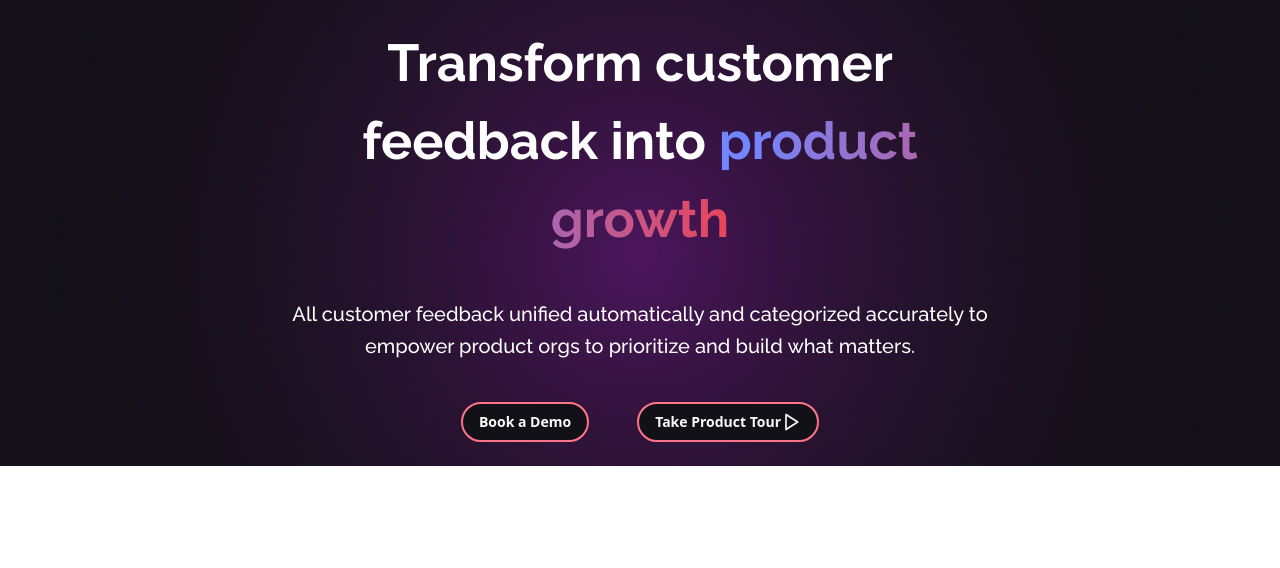
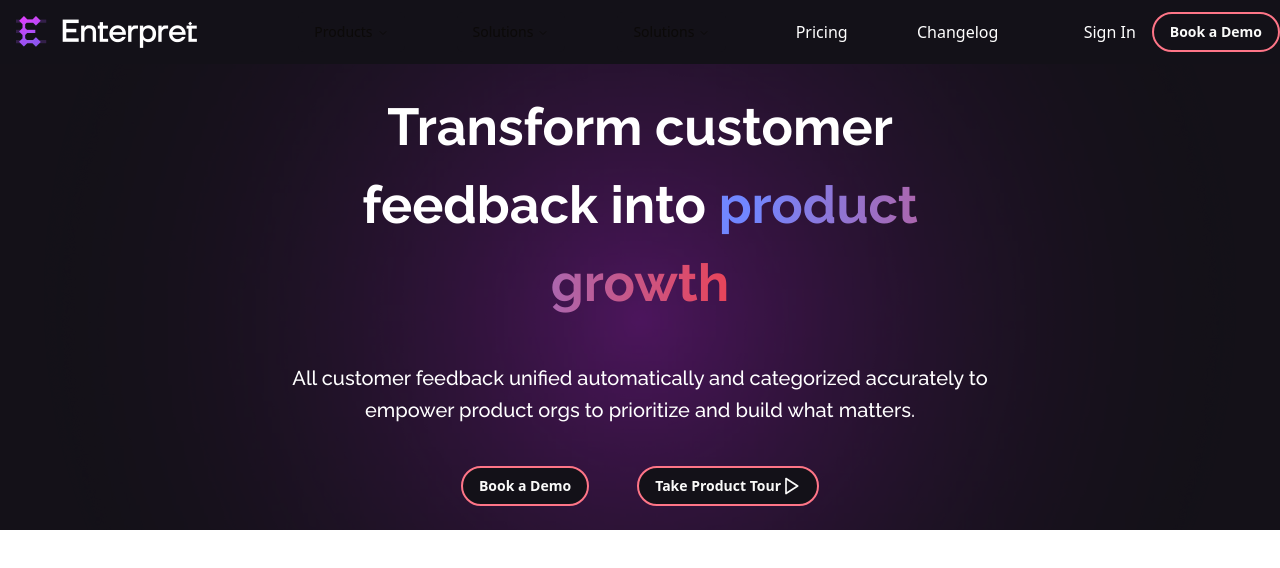
Before and after one commit to mryan-3/engageIq, a React (Vite) app in the folder v1/: page / in a window 1280 px wide. Shown: the top 568 px of the page. Built offline with nearby package versions, Linux system fonts and the light colour scheme.

Commit message:
Added a menubar with no functionality yet, will add it later

```diff
--- a/v1/package.json
+++ b/v1/package.json
@@ -10,6 +10,7 @@
     "preview": "vite preview"
   },
   "dependencies": {
+    "@radix-ui/react-navigation-menu": "^1.1.4",
     "@radix-ui/react-slot": "^1.0.2",
     "class-variance-authority": "^0.7.0",
     "clsx": "^2.1.0",
--- a/v1/src/App.tsx
+++ b/v1/src/App.tsx
@@ -1,12 +1,13 @@
 import Hero from './components/Hero.tsx'
+import Navbar from './components/Navbar.tsx'
 
 function App() {
-
-    return (
-        <>
-                <Hero />
-        </>
-    )
+  return (
+    <>
+        <Navbar />
+      <Hero />
+    </>
+  )
 }
 
 export default App
--- a/v1/src/components/Hero.tsx
+++ b/v1/src/components/Hero.tsx
@@ -4,8 +4,8 @@
 
 const Hero: React.FC = () => {
   return (
-    <main className='w-full h-full flex  items-center justify-center bg-primary '>
-      <div className='relative bg-hero-pattern bg-[50%] bg-no-repeat p-6 flex flex-col items-center justify-center '>
+    <main className='w-full relative h-full flex  items-center justify-center bg-primary '>
+      <div className=' bg-hero-pattern bg-[50%] bg-no-repeat p-6 flex flex-col items-center justify-center '>
         <div className='bg-[#141219b3] absolute top-0 left-0 right-0 bottom-0'></div>
 
         <div className=' flex flex-col relative  items-center justify-center '>
--- a/v1/src/components/Navbar.tsx
+++ b/v1/src/components/Navbar.tsx
@@ -1,8 +1,92 @@
-import React from "react";
+import React from 'react'
+import Logo from '../assets/Logo.webp'
+
+import {
+    NavigationMenu,
+    NavigationMenuContent,
+    NavigationMenuIndicator,
+    NavigationMenuItem,
+    NavigationMenuLink,
+    NavigationMenuList,
+    NavigationMenuTrigger,
+    //NavigationMenuViewport,
+} from '@/components/ui/navigation-menu'
+import { Button } from './ui/button'
 
 const Navbar: React.FC = () => {
     return (
-        <div></div>
+        <nav className='hidden w-full bg-primary border-b-divider lg:flex items-center justify-between '>
+            <div className='p-4'>
+                <img src={Logo} width={181} />
+            </div>
+            <div className='flex gap-4 md:w-[700px] justify-between items-center'>
+                <NavigationMenu>
+                    <NavigationMenuList className='gap-12'>
+                        <NavigationMenuItem>
+                            <NavigationMenuTrigger>Products</NavigationMenuTrigger>
+                            <NavigationMenuContent>
+                                <NavigationMenuIndicator />
+                                <ul className='grid gap-3 p-6 md:w-[200px]'>
+                                    <li>
+                                        <NavigationMenuLink asChild>
+                                            <a className='block rounded-md px-3 py-2 transition hover:bg-accent focus:outline-none focus:bg-accent'>
+                                                Product 1
+                                            </a>
+                                        </NavigationMenuLink>
+                                    </li>
+                                    {/* Add more product menu items as needed */}
+                                </ul>
+                            </NavigationMenuContent>
+                        </NavigationMenuItem>
+
+                        <NavigationMenuItem>
+                            <NavigationMenuTrigger>Solutions</NavigationMenuTrigger>
+                            <NavigationMenuContent>
+                                <NavigationMenuIndicator />
+                                <ul className='grid gap-3 p-6 md:w-[400px]'>
+                                    <li>
+                                        <NavigationMenuLink asChild>
+                                            <a className='block rounded-md px-3 py-2 transition hover:bg-accent focus:outline-none focus:bg-accent'>
+                                                Solution 1
+                                            </a>
+                                        </NavigationMenuLink>
+                                    </li>
+                                    {/* Add more solution menu items as needed */}
+                                </ul>
+                            </NavigationMenuContent>
+                        </NavigationMenuItem>
+
+                        <NavigationMenuItem>
+                            <NavigationMenuTrigger>Solutions</NavigationMenuTrigger>
+                            <NavigationMenuContent>
+                                <NavigationMenuIndicator />
+                                <ul className='grid gap-3 p-6 md:w-[400px]'>
+                                    <li>
+                                        <NavigationMenuLink asChild>
+                                            <a className='block rounded-md px-3 py-2 transition hover:bg-accent focus:outline-none focus:bg-accent'>
+                                                Solution 1
+                                            </a>
+                                        </NavigationMenuLink>
+                                    </li>
+                                    {/* Add more solution menu items as needed */}
+                                </ul>
+                            </NavigationMenuContent>
+                        </NavigationMenuItem>
+
+                        {/* Add more menu items as needed */}
+                    </NavigationMenuList>
+                </NavigationMenu>
+                <h2 className='text-white'>Pricing</h2>
+                <h2 className='text-white'>Changelog</h2>
+            </div>
+            <div className='text-white flex gap-4 justify-between items-center'>
+                <h2>Sign In</h2>
+
+                <Button className='hover:bg-hoverCTAButton bg-primary border-2 border-gradient2 rounded-full  font-bold cursor-pointer'>
+                    Book a Demo
+                </Button>
+            </div>
+        </nav>
     )
 }
 
--- /dev/null
+++ b/v1/src/components/ui/navigation-menu.tsx
@@ -0,0 +1,128 @@
+import * as React from "react"
+import * as NavigationMenuPrimitive from "@radix-ui/react-navigation-menu"
+import { cva } from "class-variance-authority"
+import { ChevronDown } from "lucide-react"
+
+import { cn } from "@/lib/utils"
+
+const NavigationMenu = React.forwardRef<
+  React.ElementRef<typeof NavigationMenuPrimitive.Root>,
+  React.ComponentPropsWithoutRef<typeof NavigationMenuPrimitive.Root>
+>(({ className, children, ...props }, ref) => (
+  <NavigationMenuPrimitive.Root
+    ref={ref}
+    className={cn(
+      "relative z-10 flex max-w-max flex-1 items-center justify-center",
+      className
+    )}
+    {...props}
+  >
+    {children}
+    <NavigationMenuViewport />
+  </NavigationMenuPrimitive.Root>
+))
+NavigationMenu.displayName = NavigationMenuPrimitive.Root.displayName
+
+const NavigationMenuList = React.forwardRef<
+  React.ElementRef<typeof NavigationMenuPrimitive.List>,
+  React.ComponentPropsWithoutRef<typeof NavigationMenuPrimitive.List>
+>(({ className, ...props }, ref) => (
+  <NavigationMenuPrimitive.List
+    ref={ref}
+    className={cn(
+      "group flex flex-1 list-none items-center justify-center space-x-1",
+      className
+    )}
+    {...props}
+  />
+))
+NavigationMenuList.displayName = NavigationMenuPrimitive.List.displayName
+
+const NavigationMenuItem = NavigationMenuPrimitive.Item
+
+const navigationMenuTriggerStyle = cva(
+  "group inline-flex h-10 w-max items-center justify-center rounded-md bg-primary px-4 py-2 text-sm font-medium transition-colors hover:bg-accent hover:text-accent-foreground focus:bg-accent focus:text-accent-foreground focus:outline-none disabled:pointer-events-none disabled:opacity-50 data-[active]:bg-accent/50 data-[state=open]:bg-accent/50"
+)
+
+const NavigationMenuTrigger = React.forwardRef<
+  React.ElementRef<typeof NavigationMenuPrimitive.Trigger>,
+  React.ComponentPropsWithoutRef<typeof NavigationMenuPrimitive.Trigger>
+>(({ className, children, ...props }, ref) => (
+  <NavigationMenuPrimitive.Trigger
+    ref={ref}
+    className={cn(navigationMenuTriggerStyle(), "group", className)}
+    {...props}
+  >
+    {children}{" "}
+    <ChevronDown
+      className="relative top-[1px] ml-1 h-3 w-3 transition duration-200 group-data-[state=open]:rotate-180"
+      aria-hidden="true"
+    />
+  </NavigationMenuPrimitive.Trigger>
+))
+NavigationMenuTrigger.displayName = NavigationMenuPrimitive.Trigger.displayName
+
+const NavigationMenuContent = React.forwardRef<
+  React.ElementRef<typeof NavigationMenuPrimitive.Content>,
+  React.ComponentPropsWithoutRef<typeof NavigationMenuPrimitive.Content>
+>(({ className, ...props }, ref) => (
+  <NavigationMenuPrimitive.Content
+    ref={ref}
+    className={cn(
+      "left-0 top-0 w-full data-[motion^=from-]:animate-in data-[motion^=to-]:animate-out data-[motion^=from-]:fade-in data-[motion^=to-]:fade-out data-[motion=from-end]:slide-in-from-right-52 data-[motion=from-start]:slide-in-from-left-52 data-[motion=to-end]:slide-out-to-right-52 data-[motion=to-start]:slide-out-to-left-52 md:absolute md:w-auto ",
+      className
+    )}
+    {...props}
+  />
+))
+NavigationMenuContent.displayName = NavigationMenuPrimitive.Content.displayName
+
+const NavigationMenuLink = NavigationMenuPrimitive.Link
+
+const NavigationMenuViewport = React.forwardRef<
+  React.ElementRef<typeof NavigationMenuPrimitive.Viewport>,
+  React.ComponentPropsWithoutRef<typeof NavigationMenuPrimitive.Viewport>
+>(({ className, ...props }, ref) => (
+  <div className={cn("absolute left-0 top-full flex justify-center")}>
+    <NavigationMenuPrimitive.Viewport
+      className={cn(
+        "origin-top-center relative mt-1.5 h-[var(--radix-navigation-menu-viewport-height)] w-full overflow-hidden rounded-md border bg-popover text-popover-foreground shadow-lg data-[state=open]:animate-in data-[state=closed]:animate-out data-[state=closed]:zoom-out-95 data-[state=open]:zoom-in-90 md:w-[var(--radix-navigation-menu-viewport-width)]",
+        className
+      )}
+      ref={ref}
+      {...props}
+    />
+  </div>
+))
+NavigationMenuViewport.displayName =
+  NavigationMenuPrimitive.Viewport.displayName
+
+const NavigationMenuIndicator = React.forwardRef<
+  React.ElementRef<typeof NavigationMenuPrimitive.Indicator>,
+  React.ComponentPropsWithoutRef<typeof NavigationMenuPrimitive.Indicator>
+>(({ className, ...props }, ref) => (
+  <NavigationMenuPrimitive.Indicator
+    ref={ref}
+    className={cn(
+      "top-full z-[1] flex h-1.5 items-end justify-center overflow-hidden data-[state=visible]:animate-in data-[state=hidden]:animate-out data-[state=hidden]:fade-out data-[state=visible]:fade-in",
+      className
+    )}
+    {...props}
+  >
+    <div className="relative top-[60%] h-2 w-2 rotate-45 rounded-tl-sm bg-border shadow-md" />
+  </NavigationMenuPrimitive.Indicator>
+))
+NavigationMenuIndicator.displayName =
+  NavigationMenuPrimitive.Indicator.displayName
+
+export {
+  navigationMenuTriggerStyle,
+  NavigationMenu,
+  NavigationMenuList,
+  NavigationMenuItem,
+  NavigationMenuContent,
+  NavigationMenuTrigger,
+  NavigationMenuLink,
+  NavigationMenuIndicator,
+  NavigationMenuViewport,
+}
```
Also changed, not shown: 1 other file (tests, documents, lock files or other folders).
